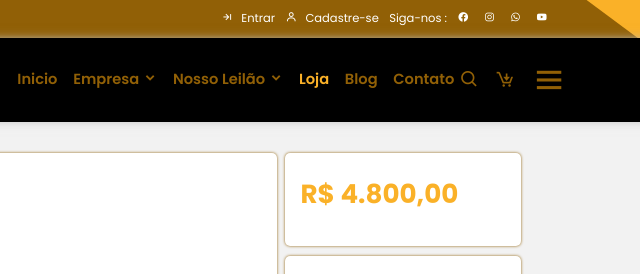
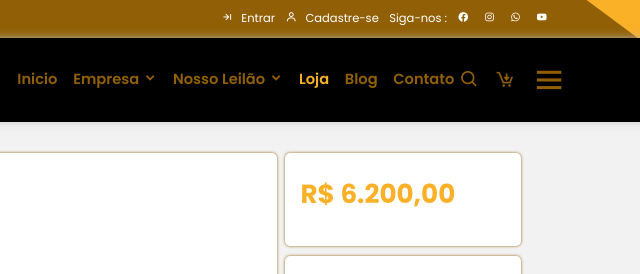
Before and after one commit to alpileioes/alpisite, a website: page Anuncios/anuncioUno.html in a window 1280 px wide. Shown: the top 274 px of the page, 591-1231 px from the left. Drawn offline with nearby package versions, Linux system fonts and the light colour scheme.

Commit message:
Update anuncioUno.html

```diff
--- a/Anuncios/anuncioUno.html
+++ b/Anuncios/anuncioUno.html
@@ -202,7 +202,7 @@
     </div>
     <aside class="anuncio-barra-lateral" id="contato">
         <div class="col-2">
-            <h3>R$ 4.800,00</h3>
+            <h3>R$ 6.200,00</h3>
         </div>
         <div class="col-2">
             <h6>Fale Conosco </h6>
```
